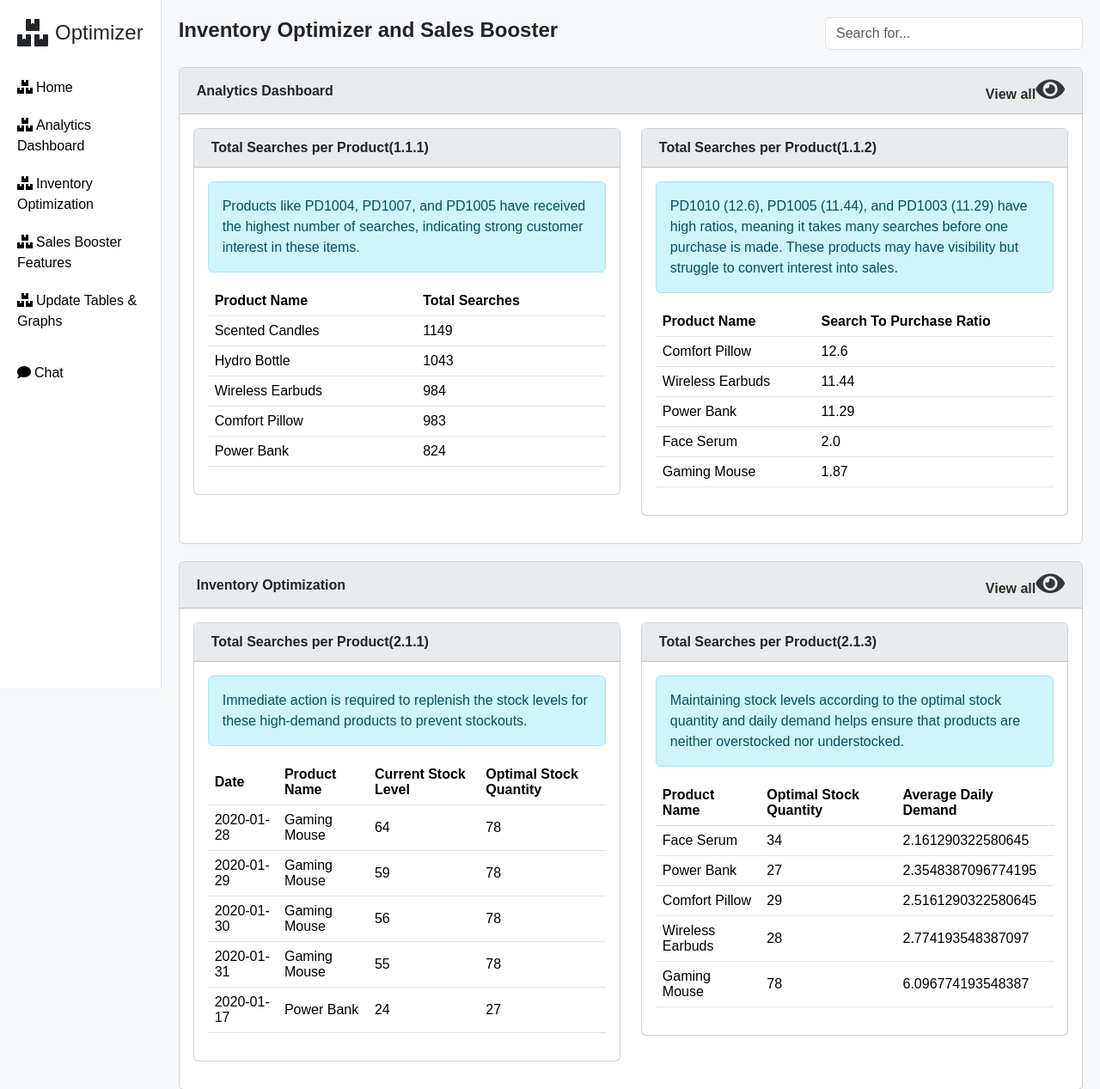
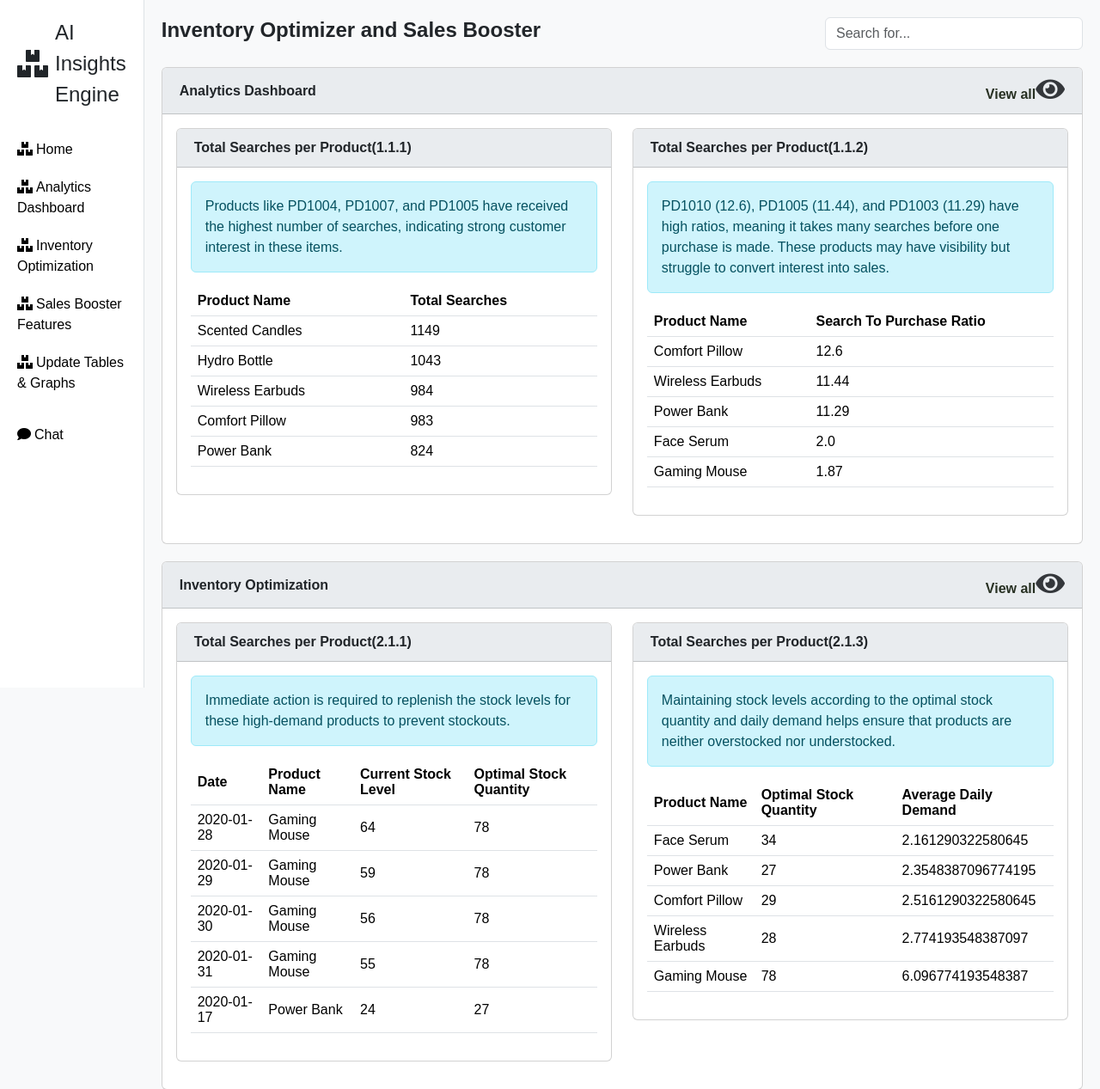
Before and after one commit to bibinkunjumon/ai-insight-engine, a Flask app: page / in a window 1280 px wide. Shown: the top 1267 px of the page at 86% size. Run offline with Flask 3, Linux system fonts and the light colour scheme.

Commit message:
name changes

```diff
--- a/templates/analytics_dashboard/analytic_page.html
+++ b/templates/analytics_dashboard/analytic_page.html
@@ -75,7 +75,7 @@
         <div class="sidebar">
             <div class="d-flex align-items-center mb-4">
                 <i class="fas fa-boxes fa-2x me-2"></i>
-                <span class="fs-4">Optimizer</span>
+                <span class="fs-4">AI Insights Engine</span>
             </div>
             <a href="/"> <i class="fas fa-boxes fa-1x me-1"></i>Home</a>
             <a href="{{ url_for('AnalyticsDashboard') }}"> <i class="fas fa-boxes fa-1x me-1"></i>Analytics
--- a/templates/home/home_page.html
+++ b/templates/home/home_page.html
@@ -117,7 +117,7 @@
         <div class="sidebar">
             <div class="d-flex align-items-center mb-4">
                 <i class="fas fa-boxes fa-2x me-2"></i>
-                <span class="fs-4">Optimizer</span>
+                <span class="fs-4">AI Insights Engine</span>
             </div>
             <a href="/"> <i class="fas fa-boxes fa-1x me-1"></i>Home</a>
             <a href="{{ url_for('AnalyticsDashboard') }}"> <i class="fas fa-boxes fa-1x me-1"></i>Analytics
--- a/templates/inventory_optimization/inventory_page.html
+++ b/templates/inventory_optimization/inventory_page.html
@@ -75,7 +75,7 @@
         <div class="sidebar">
             <div class="d-flex align-items-center mb-4">
                 <i class="fas fa-boxes fa-2x me-2"></i>
-                <span class="fs-4">Optimizer</span>
+                <span class="fs-4">AI Insights Engine</span>
             </div>
             <a href="/"> <i class="fas fa-boxes fa-1x me-1"></i>Home</a>
             <a href="{{ url_for('AnalyticsDashboard') }}"> <i class="fas fa-boxes fa-1x me-1"></i>Analytics
--- a/templates/sales_booster_features/sales_boost_page.html
+++ b/templates/sales_booster_features/sales_boost_page.html
@@ -75,7 +75,7 @@
         <div class="sidebar">
             <div class="d-flex align-items-center mb-4">
                 <i class="fas fa-boxes fa-2x me-2"></i>
-                <span class="fs-4">Optimizer</span>
+                <span class="fs-4">AI Insights Engine</span>
             </div>
             <a href="/"> <i class="fas fa-boxes fa-1x me-1"></i>Home</a>
             <a href="{{ url_for('AnalyticsDashboard') }}"> <i class="fas fa-boxes fa-1x me-1"></i>Analytics
```
